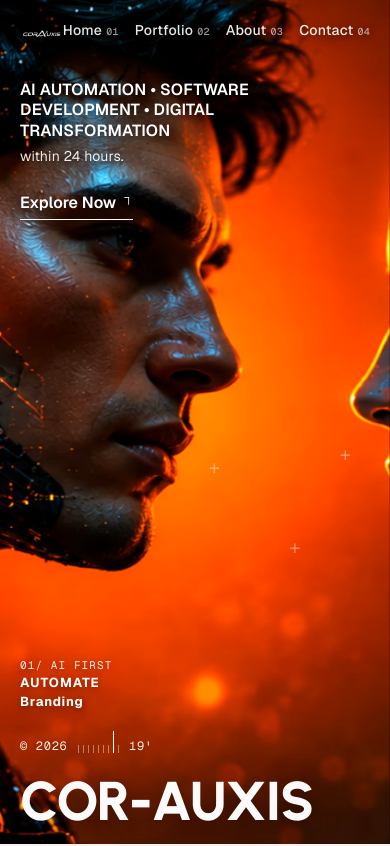
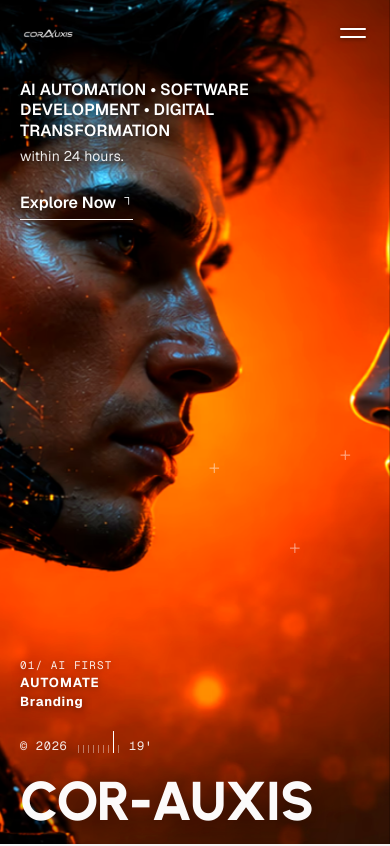
Before and after one commit to SarthakDas4132/CorAuxis, a Next.js app: page / in a window 390 px wide. Shown: the top 846 px of the page. Built offline with nearby package versions, Linux system fonts and the light colour scheme; a web font is replaced by a local one.

Commit message:
feat: add mobile 2-line hamburger submenu and fix mobile globe visibility in About Us section

```diff
--- a/components/AboutSection.tsx
+++ b/components/AboutSection.tsx
@@ -126,9 +126,9 @@ export default function AboutSection() {
               </a>
             </div>
 
-            {/* Moving Globe + Aura Container - Rises smoothly from bottom edge up to Start a Project button */}
+            {/* Moving Globe + Aura Container - Perfectly positioned and visible on mobile, tablet, and desktop */}
             <div
-              className="absolute -bottom-[580px] sm:-bottom-[600px] md:-bottom-[620px] left-1/2 w-[145%] sm:w-[135%] md:w-[125%] max-w-[1000px] aspect-square pointer-events-none z-0"
+              className="absolute -bottom-[260px] sm:-bottom-[380px] md:-bottom-[480px] lg:-bottom-[560px] left-1/2 w-[165%] sm:w-[145%] md:w-[130%] lg:w-[125%] max-w-[1000px] aspect-square pointer-events-none z-0"
               style={{
                 transform: `translate3d(-50%, ${translateY}px, 0)`,
                 transition: "transform 0.12s linear",
@@ -136,8 +136,8 @@ export default function AboutSection() {
               }}
             >
               {/* Soft Radiant White Aura Layers around the dome */}
-              <div className="absolute top-[8%] left-1/2 -translate-x-1/2 w-[110%] h-[50%] bg-white/20 rounded-full blur-[100px] pointer-events-none" />
-              <div className="absolute top-[12%] left-1/2 -translate-x-1/2 w-[85%] h-[35%] bg-white/35 rounded-full blur-[65px] pointer-events-none" />
+              <div className="absolute top-[8%] left-1/2 -translate-x-1/2 w-[110%] h-[50%] bg-white/20 rounded-full blur-[80px] sm:blur-[100px] pointer-events-none" />
+              <div className="absolute top-[12%] left-1/2 -translate-x-1/2 w-[85%] h-[35%] bg-white/35 rounded-full blur-[50px] sm:blur-[65px] pointer-events-none" />
 
               <Image
                 src="/images/globe.png"
--- a/components/LiquidHero.css
+++ b/components/LiquidHero.css
@@ -281,6 +281,85 @@
   opacity: 0.98;
 }
 
+/* Mobile Hamburger Button - 2 crisp horizontal lines */
+.liquid-hero__hamburger {
+  display: none;
+  flex-direction: column;
+  justify-content: center;
+  gap: 6px;
+  background: transparent;
+  border: none;
+  cursor: pointer;
+  pointer-events: auto;
+  padding: 8px 4px;
+  z-index: 50;
+}
+
+.liquid-hero__hamburger-line {
+  display: block;
+  width: 26px;
+  height: 2px;
+  background-color: #ffffff;
+  border-radius: 1px;
+  transition: transform 0.25s cubic-bezier(0.16, 1, 0.3, 1), opacity 0.25s ease;
+  box-shadow: 0 1px 4px rgba(0, 0, 0, 0.5);
+}
+
+.liquid-hero__hamburger-line.open-top {
+  transform: translateY(4px) rotate(45deg);
+}
+
+.liquid-hero__hamburger-line.open-bottom {
+  transform: translateY(-4px) rotate(-45deg);
+}
+
+/* Mobile Submenu Dropdown Panel */
+.liquid-hero__mobile-menu {
+  position: absolute;
+  top: calc(100% + 10px);
+  right: 0;
+  width: 200px;
+  background: rgba(12, 12, 14, 0.96);
+  backdrop-filter: blur(20px);
+  -webkit-backdrop-filter: blur(20px);
+  border: 1px solid rgba(255, 255, 255, 0.15);
+  border-radius: 18px;
+  padding: 10px;
+  box-shadow: 0 20px 48px rgba(0, 0, 0, 0.85), inset 0 1px 1px rgba(255, 255, 255, 0.15);
+  pointer-events: auto;
+  z-index: 100;
+  animation: menuDrop 0.22s cubic-bezier(0.16, 1, 0.3, 1);
+}
+
+@keyframes menuDrop {
+  from {
+    opacity: 0;
+    transform: translateY(-8px) scale(0.96);
+  }
+  to {
+    opacity: 1;
+    transform: translateY(0) scale(1);
+  }
+}
+
+.liquid-hero__mobile-link {
+  display: flex;
+  align-items: center;
+  justify-content: space-between;
+  padding: 8px 12px;
+  border-radius: 10px;
+  text-decoration: none;
+  background: rgba(255, 255, 255, 0.03);
+  border: 1px solid transparent;
+  transition: background-color 0.2s ease, border-color 0.2s ease;
+}
+
+.liquid-hero__mobile-link:hover,
+.liquid-hero__mobile-link:active {
+  background: rgba(255, 255, 255, 0.12);
+  border-color: rgba(255, 255, 255, 0.18);
+}
+
 @media (max-width: 900px) {
   .liquid-hero__bottom-row {
     flex-direction: column;
@@ -305,7 +384,10 @@
     inset: 20px;
   }
   .liquid-hero__nav-links {
-    gap: 16px;
+    display: none !important;
+  }
+  .liquid-hero__hamburger {
+    display: flex !important;
   }
   .liquid-hero__top-section {
     flex-direction: column;
--- a/components/LiquidHero.tsx
+++ b/components/LiquidHero.tsx
@@ -152,6 +152,7 @@ export default function LiquidHero({
   title = "COR-AUXIS",
 }: LiquidHeroProps) {
   const [scrollY, setScrollY] = useState(0);
+  const [mobileMenuOpen, setMobileMenuOpen] = useState(false);
 
   useEffect(() => {
     let ticking = false;
@@ -169,6 +170,13 @@ export default function LiquidHero({
     return () => window.removeEventListener("scroll", handleScroll);
   }, []);
 
+  const navLinks = [
+    { label: "Home", num: "01", href: "#" },
+    { label: "Portfolio", num: "02", href: "#showcase" },
+    { label: "About", num: "03", href: "#about" },
+    { label: "Contact", num: "04", href: "#contact" },
+  ];
+
   return (
     <section className="liquid-hero">
       {/*
@@ -185,33 +193,6 @@ export default function LiquidHero({
         />
       </div>
 
-      {/*
-        ========================================================================
-        WebGL Liquid Distortion Canvas (Commented out per user request)
-        Uncomment the block below to restore the interactive liquid ripple effect:
-        ========================================================================
-
-        <div className="liquid-hero__canvas">
-          <Canvas
-            orthographic
-            camera={{ position: [0, 0, 1], zoom: 1 }}
-            gl={{ antialias: true, alpha: false, toneMapping: THREE.NoToneMapping }}
-            dpr={[1, 2]}
-            style={{ width: "100vw", height: "100vh" }}
-          >
-            <Suspense fallback={null}>
-              <LiquidImage
-                image={image}
-                cursorSize={cursorSize}
-                power={power}
-                distortion={distortion}
-                globalPointerRef={globalPointerRef}
-              />
-            </Suspense>
-          </Canvas>
-        </div>
-      */}
-
       {/* Decorative Plus Symbols (+) */}
       <span className="liquid-hero__plus" style={{ top: "53.5%", left: "53.5%" }}>+</span>
       <span className="liquid-hero__plus" style={{ top: "63%", right: "23%" }}>+</span>
@@ -226,18 +207,49 @@ export default function LiquidHero({
             className="h-7 sm:h-9 w-auto object-contain brightness-125"
           />
         </a>
+
+        {/* Desktop Navigation Links */}
         <div className="liquid-hero__nav-links">
-          {[
-            { label: "Home", num: "01", href: "#" },
-            { label: "Portfolio", num: "02", href: "#showcase" },
-            { label: "About", num: "03", href: "#about" },
-            { label: "Contact", num: "04", href: "#contact" },
-          ].map((link) => (
+          {navLinks.map((link) => (
             <a key={link.label} href={link.href} className="liquid-hero__nav-link">
               <span>{link.label}</span>
               <span className="liquid-hero__nav-num">{link.num}</span>
             </a>
           ))}
+        </div>
+
+        {/* Mobile Navigation Wrapper (Button + Dropdown Submenu) */}
+        <div className="relative md:hidden pointer-events-auto">
+          <button
+            type="button"
+            onClick={() => setMobileMenuOpen(!mobileMenuOpen)}
+            className="liquid-hero__hamburger"
+            aria-label="Toggle mobile menu"
+          >
+            <span className={`liquid-hero__hamburger-line ${mobileMenuOpen ? "open-top" : ""}`} />
+            <span className={`liquid-hero__hamburger-line ${mobileMenuOpen ? "open-bottom" : ""}`} />
+          </button>
+
+          {/* Mobile Submenu Dropdown Panel */}
+          {mobileMenuOpen && (
+            <div className="liquid-hero__mobile-menu">
+              <div className="flex flex-col gap-2">
+                {navLinks.map((link) => (
+                  <a
+                    key={link.label}
+                    href={link.href}
+                    onClick={() => setMobileMenuOpen(false)}
+                    className="liquid-hero__mobile-link"
+                  >
+                    <span className="text-sm font-semibold text-white tracking-wide">
+                      {link.label}
+                    </span>
+                    <span className="font-mono text-[11px] text-white/50">{link.num}</span>
+                  </a>
+                ))}
+              </div>
+            </div>
+          )}
         </div>
       </nav>
 
```
